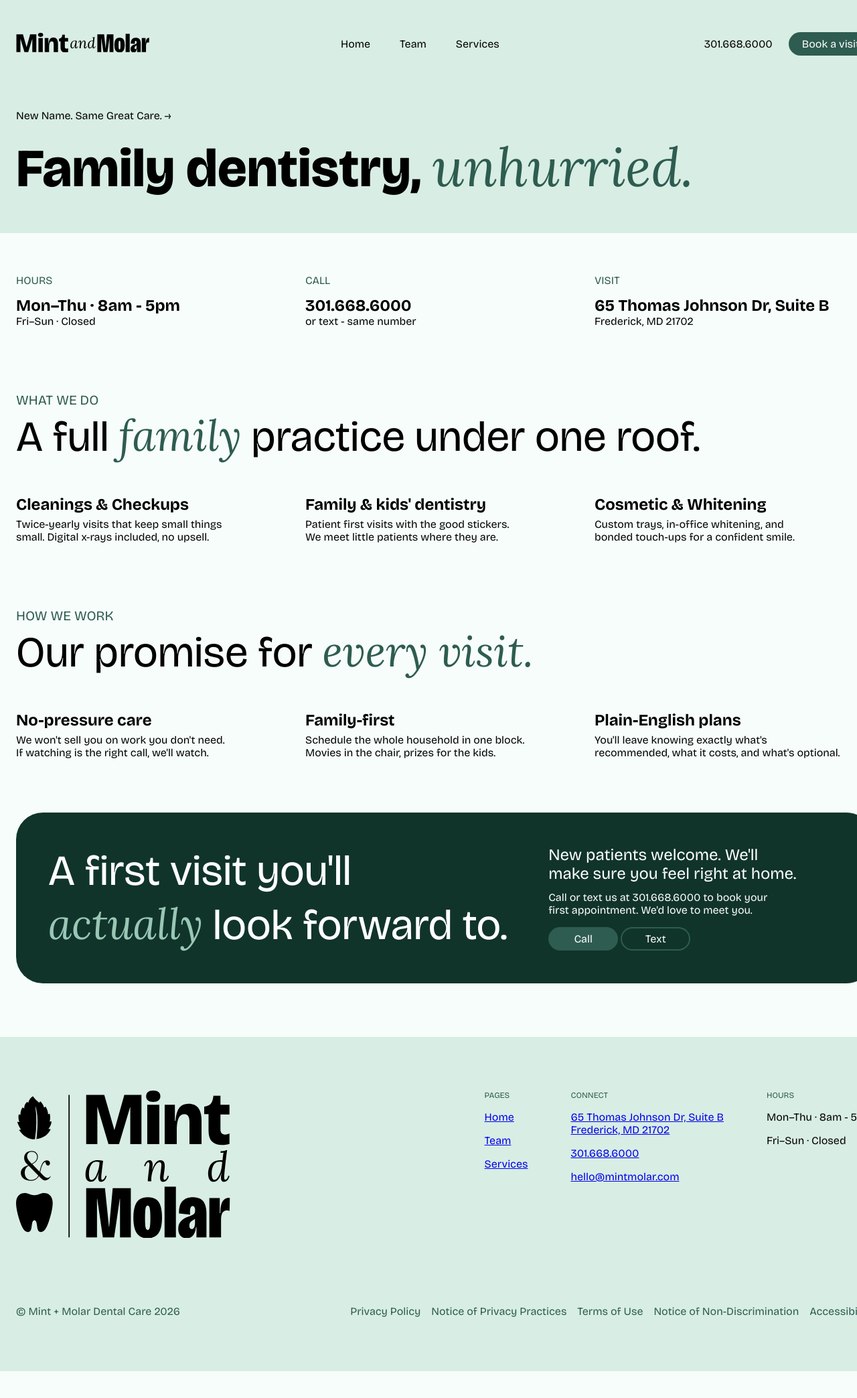
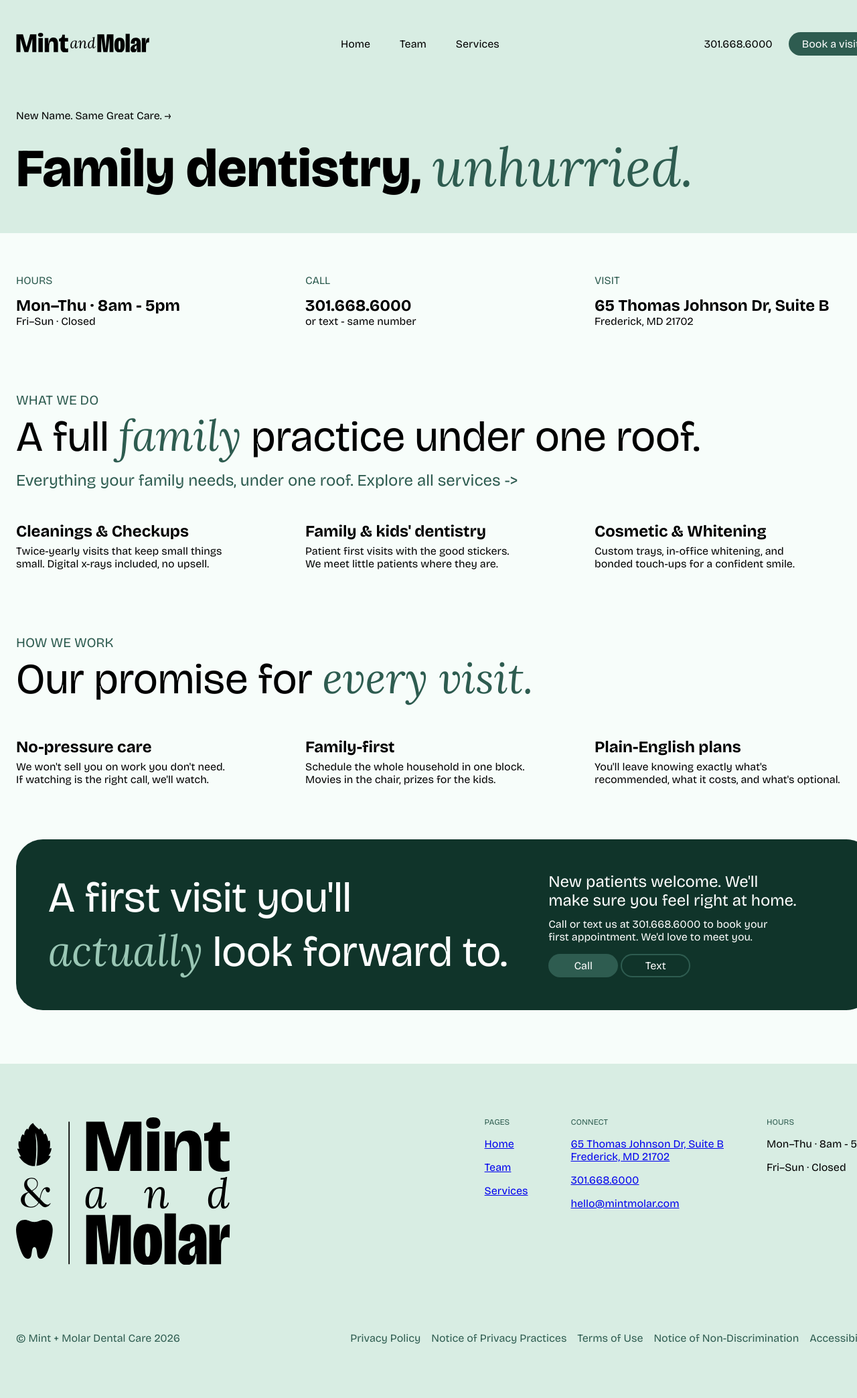
Before and after one commit to naher94/mintmolar.com, a Jekyll site: the page built from index.html, in a window 1280 px wide. Shown: the whole page at 67% size. Built offline with Jekyll 4.4.1, drawn with Linux system fonts in a browser that asks for light colours; before the commit the page ends 2047 px from its top, so only the background shows below that.

Commit message:
Service Link Added

```diff
--- a/_sass/_mint.scss
+++ b/_sass/_mint.scss
@@ -72,6 +72,13 @@
         color: var(--color-mint-dark);
       }
     }
+    .services-link{
+      font-size: 1.5em;
+      text-decoration: none;
+      margin-block-start: 0.5em;
+      display: block;
+      color: var(--color-mint-dark);
+    }
     .item-card{
       h4{
         font-size: 1.5em;
--- a/index.html
+++ b/index.html
@@ -33,6 +33,8 @@
   <div class="scaffold-grid-span-full headline">
     <h2>what we do</h2>
     <h3>A full <em>family</em> practice under one roof.</h3>
+    <!-- TODO Style this -->
+    <a href="" class="services-link">Everything your family needs, under one roof. Explore all services -></a>
   </div>
   {% assign services = site.services | sort: "order" %}
   {% for service in services %}
```
